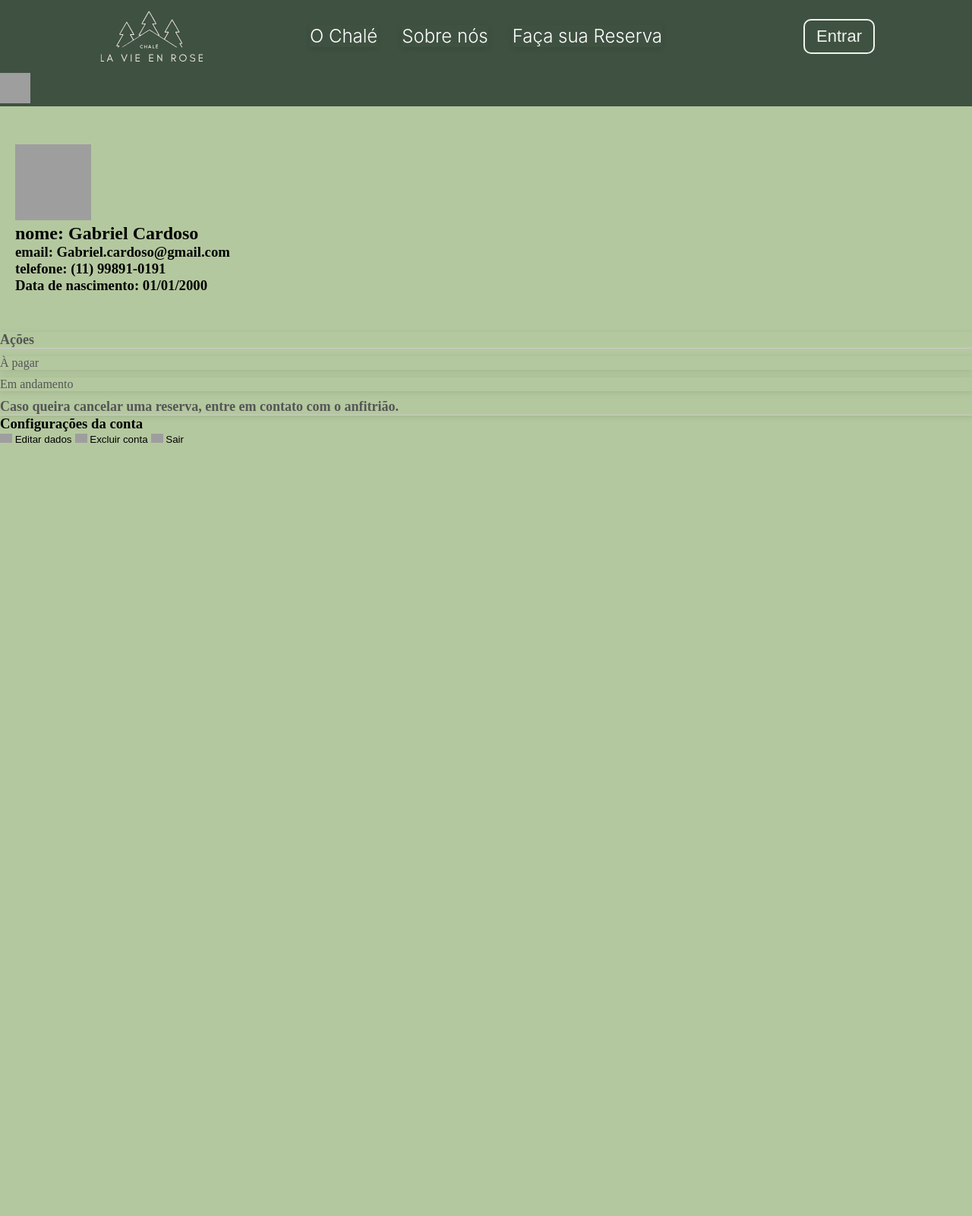
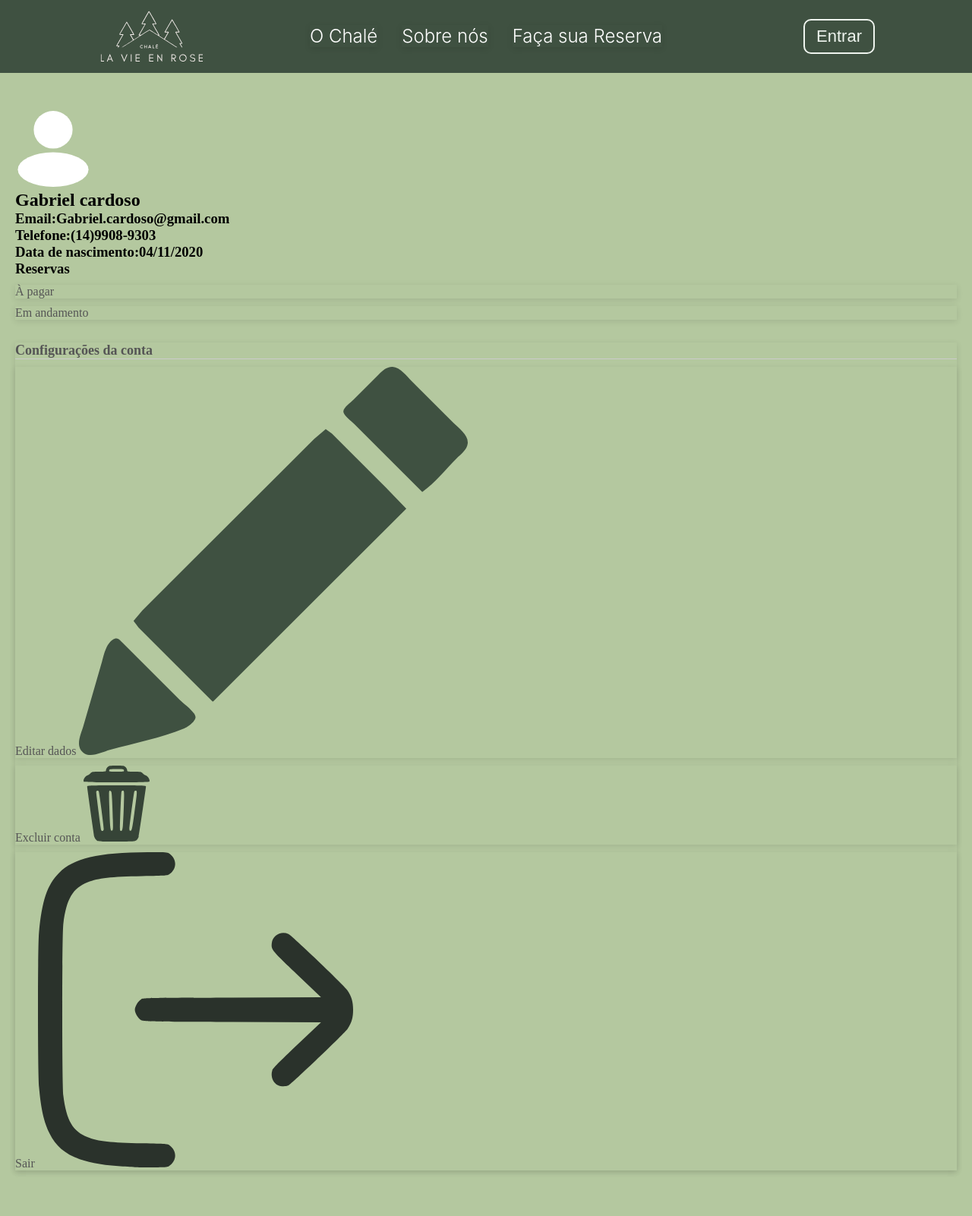
Before and after one commit to juzynha/Chale, a PHP site: page /views/pages/contausu.php in a window 1280 px wide. Shown: the whole page at 76% size. Before the commit the page ends 583 px from the top, so only its background shows below. Run offline with PHP 8.4, Linux system fonts and the light colour scheme; data comes from the database, SQL or seed files in the repository; some web fonts are replaced; grey boxes are pictures that could not be loaded.

Commit message:
Pequenas alterações na página conta de usuário

```diff
--- a/views/pages/contausu.php
+++ b/views/pages/contausu.php
@@ -5,57 +5,52 @@
     <?php
     require_once __DIR__ . '/../layouts/menu.php';
     ?>
+</header>
+<section class="perfil">
+    <div class="usuario">
+        <img src="/chale/public/assets/icons/icon-user.svg" alt="avatar do usuario" width="100"   height="100">
+        <div>
+<h2> Gabriel cardoso <h2>
+<h3> Email:Gabriel.cardoso@gmail.com <h3>
+<h3> Telefone:(14)9908-9303</h3>
+<h3> Data de nascimento:04/11/2020</h3>
+  </div>
+</div>
+
+<div class="reservas">
+    <h3> Reservas </h3>
+    <ul>
+        <li><a href="#">À pagar</a></li>
+        <li><a href="#">Em andamento</a></li>
+    </ul>
+</div>
+<div class="confi-conta">
+    <h3> Configurações da conta </h3>
+    <ul>
+        <ul>
+  <li>
+    <a href="#">
+      Editar dados
+      <img src="assets/icons/icon-editar(verde).svg" alt="Editar" class="icone">
+    </a>
+  </li>
+  <li>
+    <a href="#">
+      Excluir conta
+      <img src="assets/icons/icon-lixeira(verde).svg" alt="Excluir" class="icone">
+    </a>
+  </li>
+  <li>
+    <a href="#">
+      Sair
+      <img src="assets/icons/icon-logout.svg" alt="Sair" class="icone">
+    </a>
+  </li>
+</ul>
 
 
-    <div class="icone-perfil-cabecalho">
-        <img src="/chale/public/assets/icon-user.svg" alt="ícone do perfil" width="40" height="40">
-    </div>
-</header>
-
-<section class="perfil">
-    <div class="usuario">
-        <img src="/chale/public/assets/icon-user.svg" alt="avatar do usuario" width="100" height="100">
-        <div>
-            <h2> nome: Gabriel Cardoso </h2>
-            <h3> email: Gabriel.cardoso@gmail.com </h3>
-            <h3> telefone: (11) 99891-0191 </h3>
-            <h3> Data de nascimento: 01/01/2000 </h3>
-        </div>
-    </div>
-</section>
-
-
-
-
-<div class="acoes">
-    <h3> Ações </h3>
-    <ul>
-        <li><a herf="#">À pagar</a></li>
-        <li><a herf="#">Em andamento</a></li>
-
-        <h3>Caso queira cancelar uma reserva, entre em contato com o anfitrião.</h3>
     </ul>
 </div>
-<section class="configuracoes-conta">
-  <h3>Configurações da conta</h3>
-
-  <button class="botao-configuracao">
-    <img src="/chale/public/assets/icon-editar(verde).svg" alt="Editar dados" width="16">
-    Editar dados
-  </button>
-
-  <button class="botao-configuracao">
-    <img src="/chale/public/assets/icon-lixeira(verde).svg" alt="Excluir conta" width="16">
-    Excluir conta
-  </button>
-
-  <button class="botao-configuracao">
-    <img src="/chale/public/assets/icon-logout.svg" alt="Sair" width="16">
-    Sair
-  </button>
-</section>
-
 <?php
 require_once __DIR__ . '/../layouts/footer.php';
-
 ?>
```
Also changed, not shown: public/css/pages/contausu.css (+7 -32 lines).
